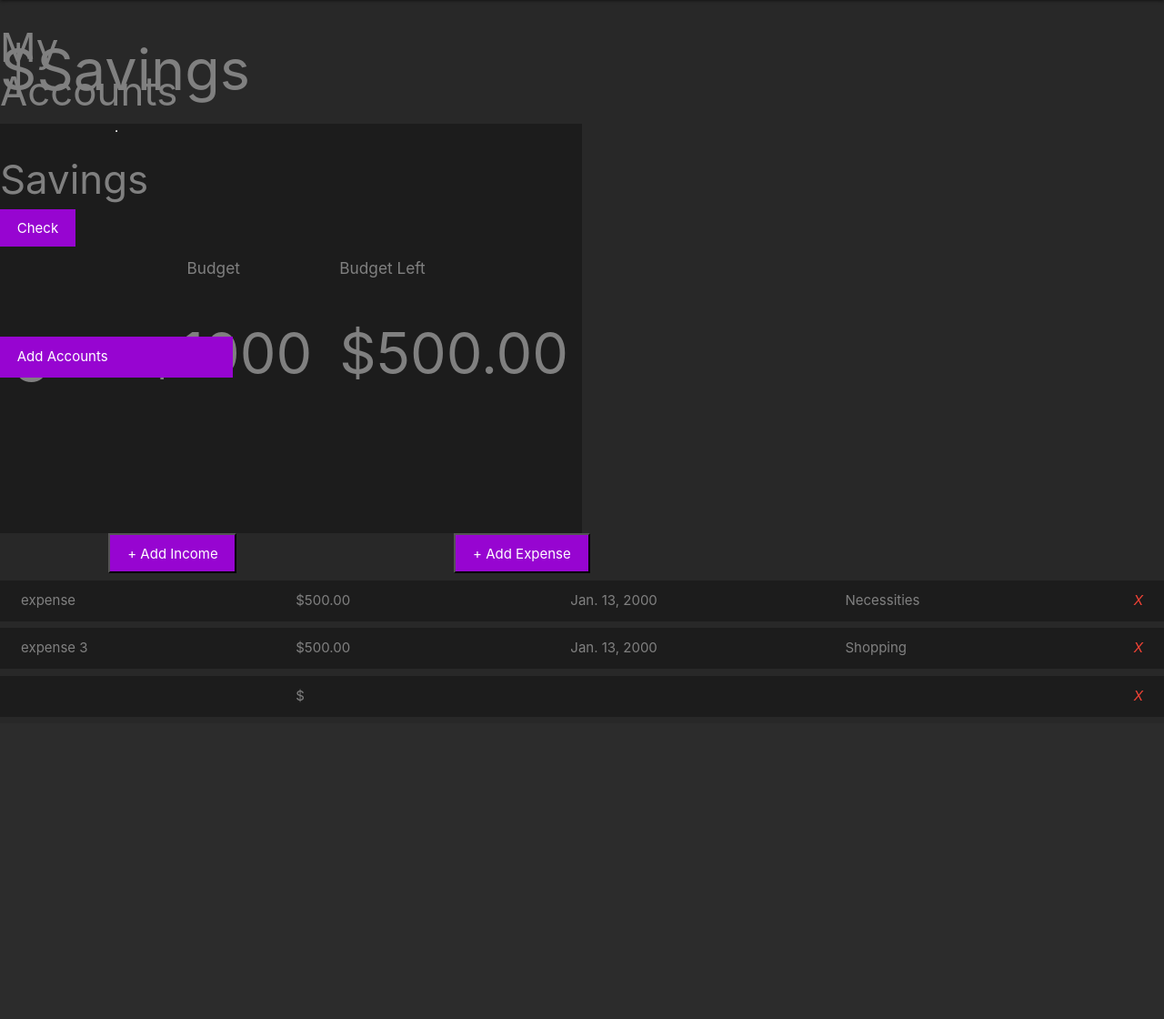
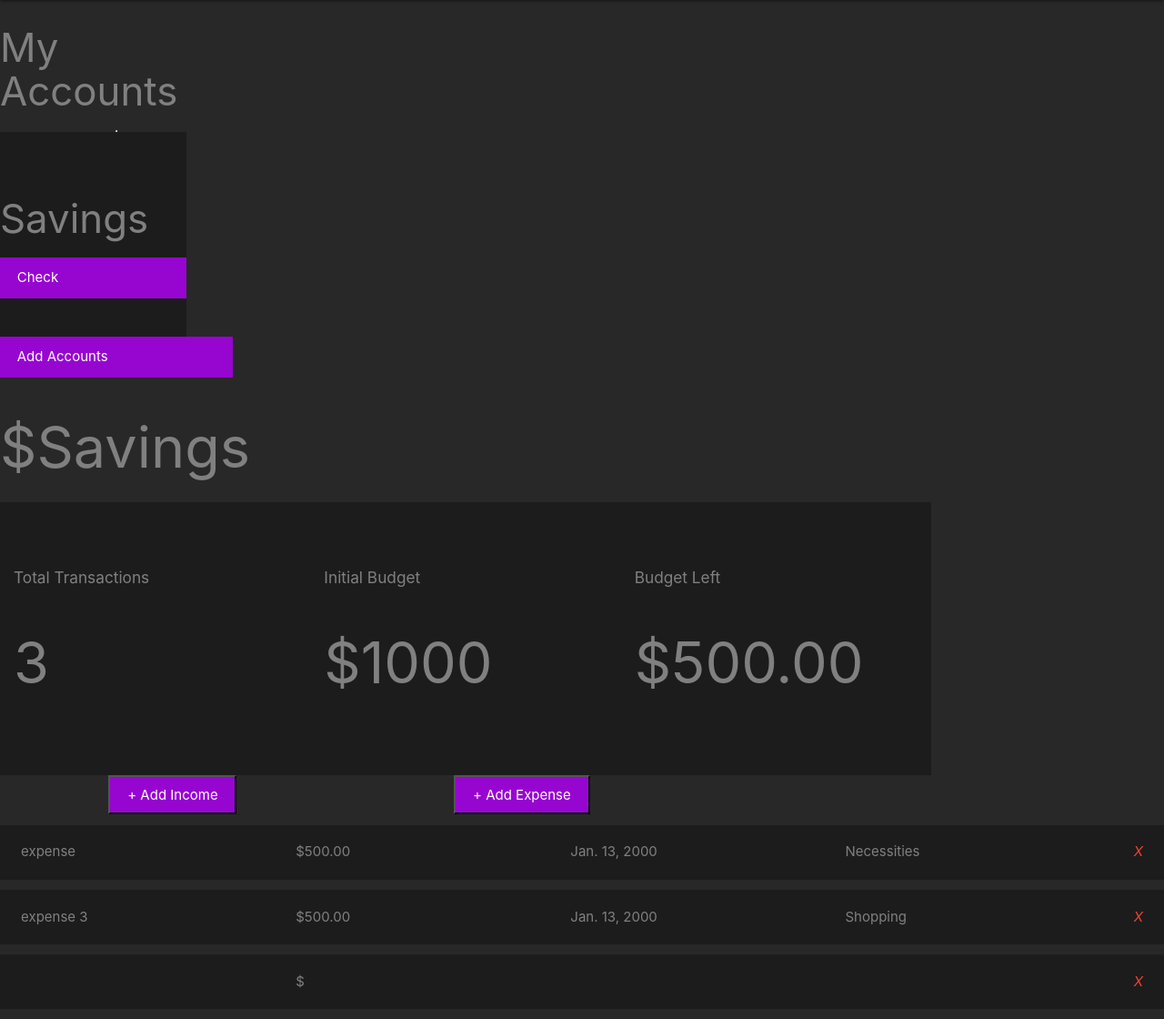
Before and after one commit to bestepha83/Budgeting-App, a Django app: a page that uses budget/templates/budget/transactions.html in a window 1280 px wide. Shown: the part 64-1184 px from the top of the page at 91% size. Before the commit the page ends 852 px from the top, so only its background shows below. Run offline with Django 3.2, Linux system fonts and the light colour scheme; data comes from the database, SQL or seed files in the repository.

Commit message:
small style changes

```diff
--- a/budget/static/css/styles.css
+++ b/budget/static/css/styles.css
@@ -33,7 +33,6 @@ h1 {
     flex-direction: column;
     justify-content: center;
     align-items: center;
-    position: absolute;
     width: 20%;
 }
 
@@ -46,6 +45,10 @@ h1 {
 }
 
 .left-nav .project-card {
+    display: flex;
+    flex-direction: column;
+    justify-content: center;
+    align-items: space-around;
     width: 80%;
     height: 15rem;
     background-color:rgb(28, 28, 28);
@@ -122,7 +125,7 @@ h1 {
     display: flex;
     justify-content: space-around;
     align-items: center;
-    width: 50%;
+    width: 80%;
 }
 
 .stat-card{
@@ -133,7 +136,7 @@ h1 {
     padding: 1rem;
     background-color: rgb(28, 28, 28);
     width: 35rem;
-    height: 30rem;
+    height: 20rem;
 }
 
 .section-expenses {
@@ -150,8 +153,8 @@ h1 {
     align-items: center;
     background-color:rgb(28, 28, 28);
     height: 3rem;
-    margin: 0.5rem 0;
-    padding: 1rem 0;
+    margin: 0.75rem 0;
+    padding: 2rem 0;
 }
 
 .section-expenses .expense-col {
--- a/budget/templates/budget/transactions.html
+++ b/budget/templates/budget/transactions.html
@@ -3,7 +3,7 @@
 {% include "./header.html" %}
 
 <div class = "transactions-section">
-    <h1 class = "bold">${{ project.name }}</h1>
+    <h1>${{ project.name }}</h1>
     <section class="profile-stats">
         <div class = "stat-card">
             <h6>Total Transactions</h6>
```
